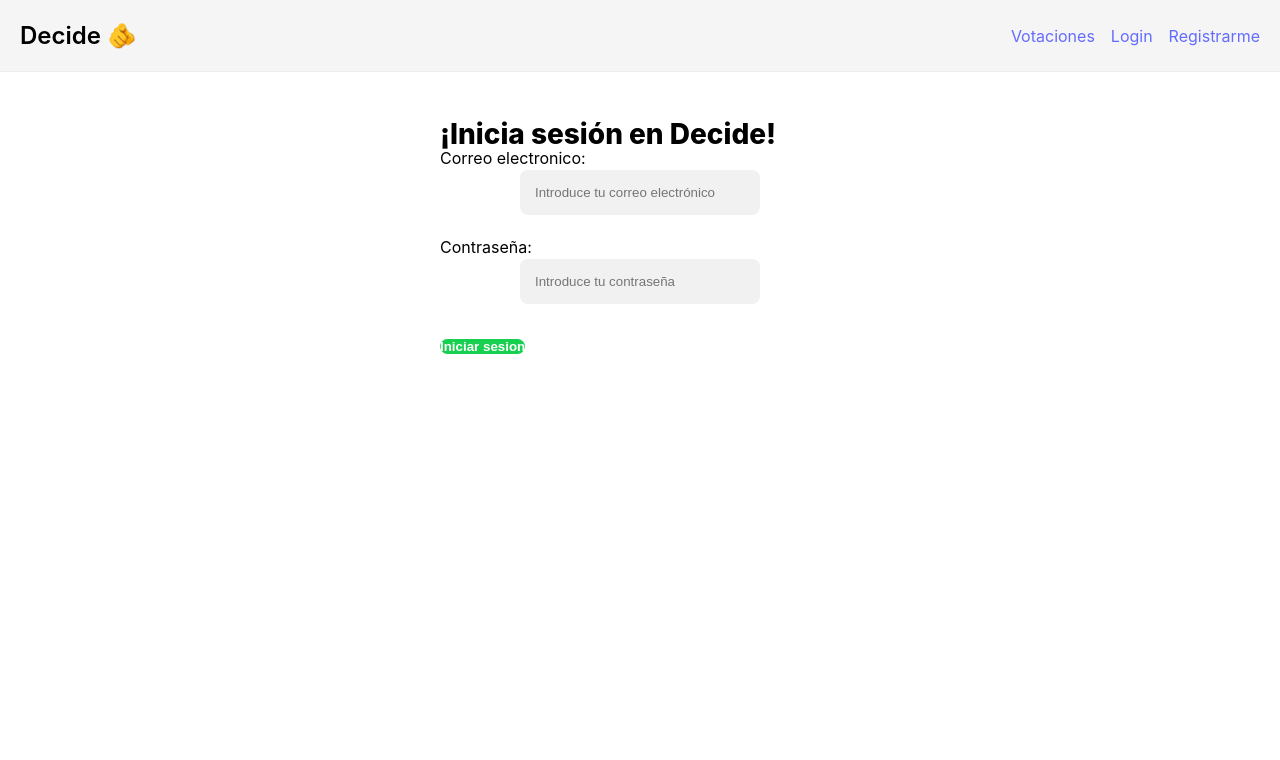
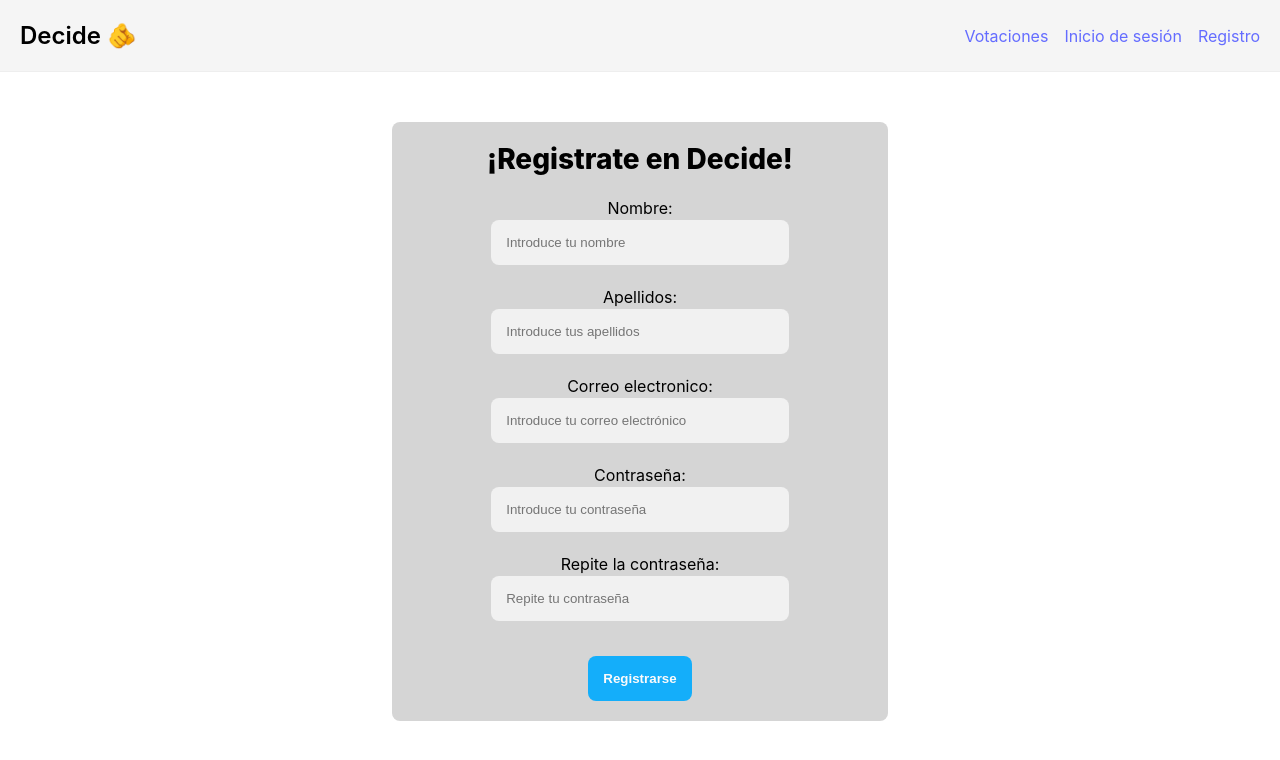
Before and after one commit to jvegax/decide-front, a React (Vite) app: page /signup in a window 1280 px wide. Shown: the top 760 px of the page. Built offline with nearby package versions, Linux system fonts and the light colour scheme.

Commit message:
chore:cambios de nombre menores y mejora del formulario

```diff
--- a/src/App.tsx
+++ b/src/App.tsx
@@ -1,5 +1,5 @@
 import { BrowserRouter, Routes, Route } from "react-router-dom";
-import { Register, Login } from './components';
+import { Signin, Signup } from './components';
 import { Details, Home, Layout } from "./pages";
 
 
@@ -9,8 +9,8 @@ function App() {
       <Routes>
         <Route path="/" element={<Layout />}>
           <Route index element={<Home />} />
-          <Route path="signin" element={<Register />} />
-          <Route path="signup" element={<Login />} />
+          <Route path="signin" element={<Signin />} />
+          <Route path="signup" element={<Signup />} />
           <Route path="votacion/:id" element={<Details />} />
         </Route>
       </Routes>
--- a/src/components/index.ts
+++ b/src/components/index.ts
@@ -1,5 +1,5 @@
 export { default as VotingCard } from "./votingCard";
 export { default as VotingList } from "./votingList";
-export { default as Register } from "./signin"
-export { default as Login } from "./signup"
+export { default as Signin } from "./signin"
+export { default as Signup } from "./signup"
 export { default as NavBar } from "./navbar";
--- a/src/components/navbar/index.tsx
+++ b/src/components/navbar/index.tsx
@@ -6,8 +6,8 @@ const NavBar = () => {
         <Title>Decide 🫵</Title>
         <LinkContainer>
             <a href="/">Votaciones</a>
-            <a href="/signin">Login</a>
-            <a href="/signup">Registrarme</a>
+            <a href="/signin">Inicio de sesión</a>
+            <a href="/signup">Registro</a>
         </LinkContainer>
     </Nav>
   )
--- a/src/components/signin/index.tsx
+++ b/src/components/signin/index.tsx
@@ -1,30 +1,21 @@
-import { Title, Container, Input, Label, RegButton, RegisterForm } from "./styles";
+import { Title, Container, Input, Label, LogButton, LoginForm } from "./styles";
 
-const Register = () => {
+const Signin = () => {
 
   return (
     <Container>
-      <Title>¡Registrate en Decide!</Title>
-      <RegisterForm>
-        <Label>Nombre:
-          <Input type="text" name="Introduce tu nombre"/>
-        </Label>
-        <Label>Apellidos:
-          <Input type="text" name="Introduce tus apellidos"/>
-        </Label>
+      <Title>¡Inicia sesión en Decide!</Title>
+      <LoginForm>
         <Label>Correo electronico:
-          <Input type="email" name="Introduce tu correo electrónico"/>
+          <Input type="email" name="Introduce tu correo electrónico" />
         </Label>
         <Label>Contraseña:
-          <Input type="password" name="Introduce tu contraseña"/>
+          <Input type="password" name="Introduce tu contraseña" />
         </Label>
-        <Label>Repite la contraseña:
-          <Input type="password" name="Repite tu contraseña"/>
-        </Label>
-        <RegButton className="btn-register">Registrarse</RegButton>
-      </RegisterForm>
+        <LogButton className="btn-register">Iniciar sesion</LogButton>
+      </LoginForm>
     </Container>
   )
 }
 
-export default Register;
+export default Signin;
--- a/src/components/signin/styles.ts
+++ b/src/components/signin/styles.ts
@@ -1,13 +1,15 @@
 import styled from "styled-components";
 
-export const RegisterForm = styled.form``;
+export const LoginForm = styled.form``;
 
 export const Container = styled.div`
     display: flex;
     flex-direction: column;
+    text-align: center;
     border-radius: 8px;
-    background-color: #ffffff;
-    width: 400px;
+    background-color: #d5d5d5;
+    border-color: black;
+    width: 40%;
     height: auto;
 `;
 
@@ -15,6 +17,7 @@ export const Title = styled.h1`
     font-size: 28px;
     color: #000000;
     font-weight: 800;
+    margin: 5%;
 `;
 
 export const Input = styled.input.attrs(props => ({
@@ -38,7 +41,7 @@ export const Label = styled.label`
     font-size: medium;
 `;
 
-export const RegButton = styled.button`
+export const LogButton = styled.button`
     background-color: #00aaff;
     color: white;
     border: none;
@@ -51,4 +54,5 @@ export const RegButton = styled.button`
     font-weight: 600;
     margin-top: 15px;
     margin-bottom: 20px;
+    padding: 15px;
 `;
--- a/src/components/signup/index.tsx
+++ b/src/components/signup/index.tsx
@@ -1,21 +1,30 @@
-import { Title, Container, Input, Label, LogButton, LoginForm } from "./styles";
+import { Title, Container, Input, Label, RegButton, RegisterForm } from "./styles";
 
-const Login = () => {
+const Signin = () => {
 
   return (
     <Container>
-      <Title>¡Inicia sesión en Decide!</Title>
-      <LoginForm>
+      <Title>¡Registrate en Decide!</Title>
+      <RegisterForm>
+        <Label>Nombre:
+          <Input type="text" name="Introduce tu nombre"/>
+        </Label>
+        <Label>Apellidos:
+          <Input type="text" name="Introduce tus apellidos"/>
+        </Label>
         <Label>Correo electronico:
-          <Input type="email" name="Introduce tu correo electrónico" />
+          <Input type="email" name="Introduce tu correo electrónico"/>
         </Label>
         <Label>Contraseña:
-          <Input type="password" name="Introduce tu contraseña" />
+          <Input type="password" name="Introduce tu contraseña"/>
         </Label>
-        <LogButton className="btn-register">Iniciar sesion</LogButton>
-      </LoginForm>
+        <Label>Repite la contraseña:
+          <Input type="password" name="Repite tu contraseña"/>
+        </Label>
+        <RegButton className="btn-register">Registrarse</RegButton>
+      </RegisterForm>
     </Container>
   )
 }
 
-export default Login;
+export default Signin;
--- a/src/components/signup/styles.ts
+++ b/src/components/signup/styles.ts
@@ -1,13 +1,15 @@
 import styled from "styled-components";
 
-export const LoginForm = styled.form``;
+export const RegisterForm = styled.form``;
 
 export const Container = styled.div`
     display: flex;
     flex-direction: column;
+    text-align: center;
     border-radius: 8px;
-    background-color: #ffffff;
-    width: 400px;
+    background-color: #d5d5d5;
+    border-color: black;
+    width: 40%;
     height: auto;
 `;
 
@@ -15,6 +17,7 @@ export const Title = styled.h1`
     font-size: 28px;
     color: #000000;
     font-weight: 800;
+    margin: 5%;
 `;
 
 export const Input = styled.input.attrs(props => ({
@@ -38,8 +41,8 @@ export const Label = styled.label`
     font-size: medium;
 `;
 
-export const LogButton = styled.button`
-    background-color: #00cc3d;
+export const RegButton = styled.button`
+    background-color: #00aaff;
     color: white;
     border: none;
     cursor: pointer;
@@ -51,4 +54,5 @@ export const LogButton = styled.button`
     font-weight: 600;
     margin-top: 15px;
     margin-bottom: 20px;
+    padding: 15px;
 `;
```
